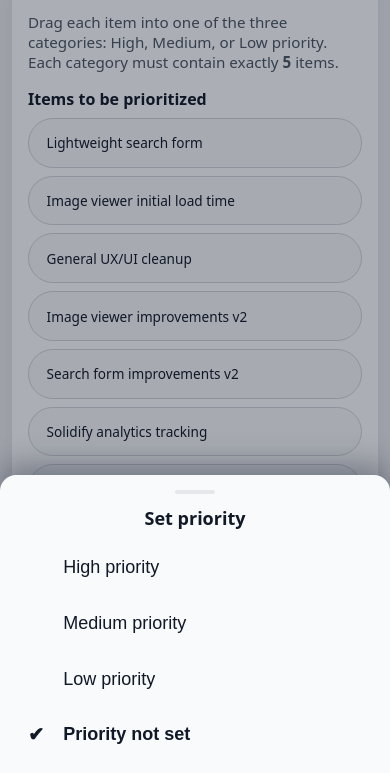
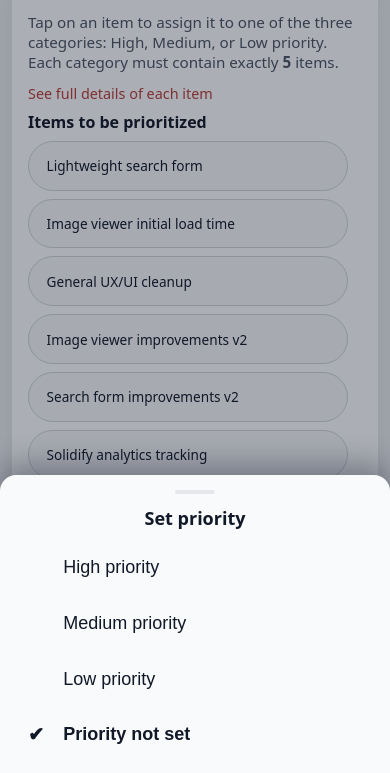
Before and after one commit to finnlarson-vlc/priority-survey, a website: page index.html in a window 390 px wide. Both pictures are taken after a click on the element "Lightweight search form". Shown: the part 64-837 px from the top of the page. Drawn offline with Linux system fonts and the light colour scheme.

Commit message:
Refine 4

```diff
--- a/index.html
+++ b/index.html
@@ -33,9 +33,21 @@
       font-size: 1.75rem;
     }
     .subheading {
-      margin-bottom: 1rem;
+      margin-bottom: 0.75rem;
       font-size: 0.95rem;
       color: #4b5563;
+    }
+
+    .details-link {
+      margin: 0 0 0.5rem;
+      font-size: 0.9rem;
+    }
+    .details-link a {
+      color: rgb(186, 62, 56);
+      text-decoration: none;
+    }
+    .details-link a:hover {
+      text-decoration: underline;
     }
 
     /* Items row */
@@ -45,7 +57,8 @@
     }
     .concepts {
       display: grid;
-      grid-template-columns: repeat(auto-fit, minmax(220px, 1fr));
+      grid-template-columns: repeat(auto-fit, minmax(220px, 320px));
+      justify-content: flex-start;
       gap: 0.5rem;
       margin-bottom: 1.5rem;
     }
@@ -66,9 +79,14 @@
       font-size: 0.85rem;
       cursor: grab;
       user-select: none;
-      transition: box-shadow 0.15s ease, transform 0.15s ease, background 0.15s ease, border-color 0.15s ease, color 0.15s ease;
+      transition:
+        box-shadow 0.15s ease,
+        transform 0.15s ease,
+        background 0.15s ease,
+        border-color 0.15s ease,
+        color 0.15s ease;
     }
-    /* Full-width pills in the top Items grid */
+    /* Full-width pills inside grid cell */
     #concepts .concept {
       width: 100%;
       box-sizing: border-box;
@@ -81,7 +99,7 @@
     }
     .concept.assigned {
       border-color: rgb(186, 62, 56);
-      background: rgba(186, 62, 56, 0.2);
+      background: rgba(186, 62, 56, 0.1);
       color: #111827;
     }
 
@@ -202,7 +220,11 @@
       align-items: center;
       justify-content: center;
       gap: 0.4rem;
-      transition: opacity 0.15s ease, transform 0.15s ease, box-shadow 0.15s ease, background 0.15s ease;
+      transition:
+        opacity 0.15s ease,
+        transform 0.15s ease,
+        box-shadow 0.15s ease,
+        background 0.15s ease;
       white-space: nowrap;
     }
     button:disabled {
@@ -232,14 +254,19 @@
     .sheet-backdrop {
       position: fixed;
       inset: 0;
-      background: rgba(15, 23, 42, 0.35);
-      display: none;
+      background: rgba(15, 23, 42, 0.0);
+      display: flex;
       align-items: flex-end;
       justify-content: center;
       z-index: 40;
+      opacity: 0;
+      pointer-events: none;
+      transition: opacity 0.3s ease;
     }
     .sheet-backdrop.visible {
-      display: flex;
+      opacity: 1;
+      background: rgba(15, 23, 42, 0.35);
+      pointer-events: auto;
     }
     .sheet {
       width: 100%;
@@ -248,6 +275,13 @@
       border-radius: 1rem 1rem 0 0;
       padding: 0.9rem 1.1rem 1.2rem;
       box-shadow: 0 -10px 30px rgba(15, 23, 42, 0.35);
+      transform: translateY(100%);
+      opacity: 0;
+      transition: transform 0.3s ease, opacity 0.3s ease;
+    }
+    .sheet-backdrop.visible .sheet {
+      transform: translateY(0);
+      opacity: 1;
     }
     .sheet-handle {
       width: 40px;
@@ -343,9 +377,16 @@
 <body>
   <div class="container">
     <h1>2026 NA Relaunch Priorities</h1>
-    <p class="subheading">
+    <p id="instructions" class="subheading">
       Drag each item into one of the three categories: High, Medium, or Low priority.
       Each category must contain exactly <strong>5</strong> items.
+    </p>
+
+    <p class="details-link">
+      <a href="https://docs.google.com/presentation/d/1TreSpN9SIPd618ZgAxdbkz4hzUwIrnLuZDHEQCsyx4k/edit?usp=sharing"
+         target="_blank" rel="noopener noreferrer">
+        See full details of each item
+      </a>
     </p>
 
     <div class="concepts-header">Items to be prioritized</div>
@@ -468,12 +509,20 @@
     const emailError = document.getElementById("emailError");
     const statusEl = document.getElementById("status");
     const form = document.getElementById("surveyForm");
+    const instructionsEl = document.getElementById("instructions");
 
     // Mobile bottom sheet elements
     const prioritySheetBackdrop = document.getElementById("prioritySheetBackdrop");
     const sheetOptionButtons = prioritySheetBackdrop.querySelectorAll(".sheet-option");
     const isMobile = window.matchMedia("(max-width: 767px)").matches;
     let activeConceptId = null;
+
+    // Adjust instructions for mobile
+    if (isMobile && instructionsEl) {
+      instructionsEl.innerHTML =
+        'Tap on an item to assign it to one of the three categories: High, Medium, or Low priority. ' +
+        'Each category must contain exactly <strong>5</strong> items.';
+    }
 
     // ---- Create & rebuild concept chips ----
     function rebuildConceptViews() {
```
